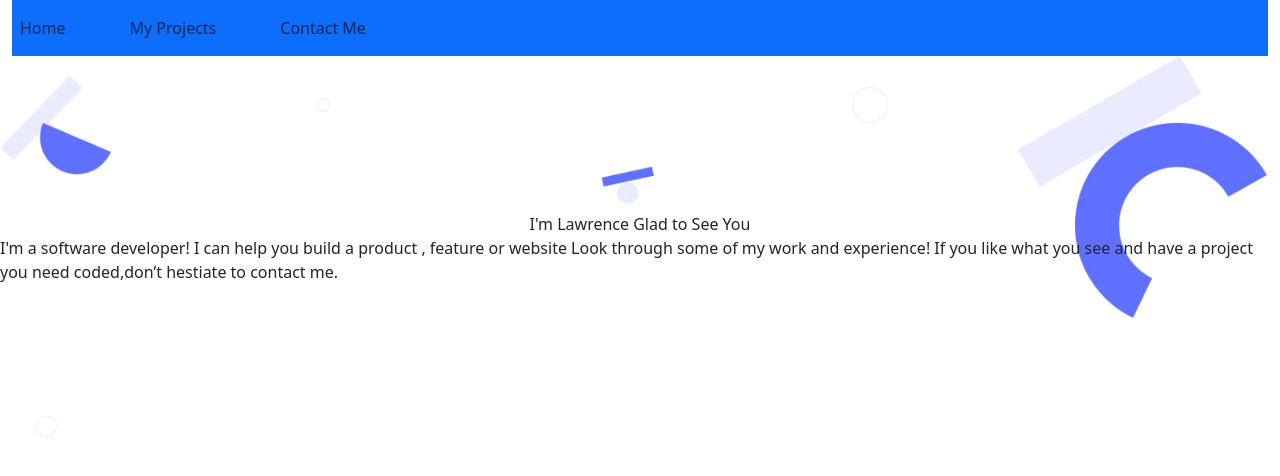
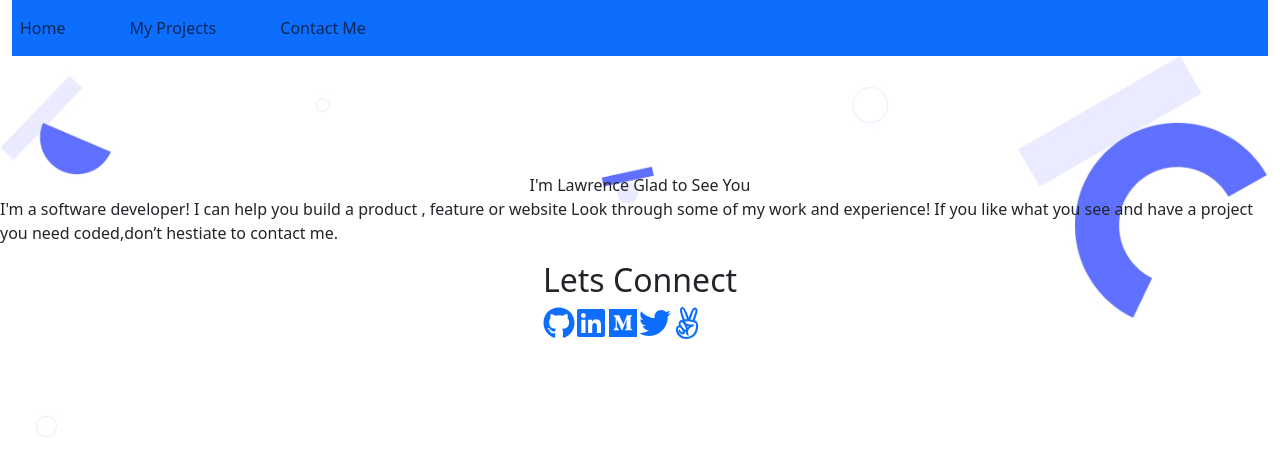
Before and after one commit to Kidd254/My-Portfolio-with-React-and-Bootstrap, a React (Create React App) app: page / in a window 1280 px wide. Shown: the top 476 px of the page. Built offline with nearby package versions, Linux system fonts and the light colour scheme.

Commit message:
add social media icons to homeContent component

```diff
--- a/src/componentss/HomeContent.jsx
+++ b/src/componentss/HomeContent.jsx
@@ -1,3 +1,6 @@
+import {
+  FaTwitter, FaLinkedin, FaGithub, FaMedium, FaAngellist,
+} from 'react-icons/fa';
 import backgroundImage from '../assets/images/Header bg.jpg';
 
 const HomeContent = () => {
@@ -22,6 +25,16 @@ const HomeContent = () => {
           If you like what you see and have a project you need coded,don’t hestiate to contact me.
         </p>
       </div>
+      <div>
+        <h2>Lets Connect</h2>
+        <div>
+          <a href="https://github.com" aria-label="Github"><FaGithub size={32} /></a>
+          <a href="https://linkedin.com" aria-label="Linkedin"><FaLinkedin size={32} /></a>
+          <a href="https://medium.com" aria-label="Medium"><FaMedium size={32} /></a>
+          <a href="https://twitter.com" aria-label="Twitter"><FaTwitter size={32} /></a>
+          <a href="https://angellist.com" aria-label="Angellist"><FaAngellist size={32} /></a>
+        </div>
+      </div>
 
     </div>
   );
```
